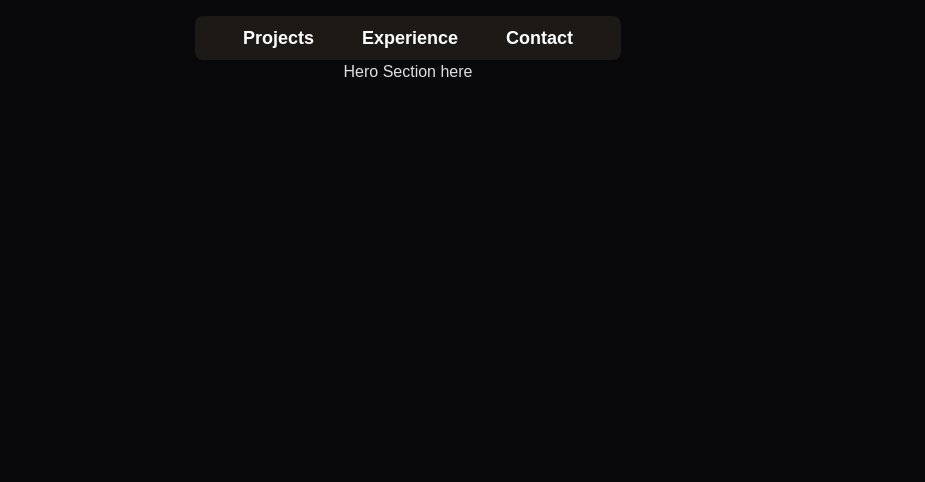
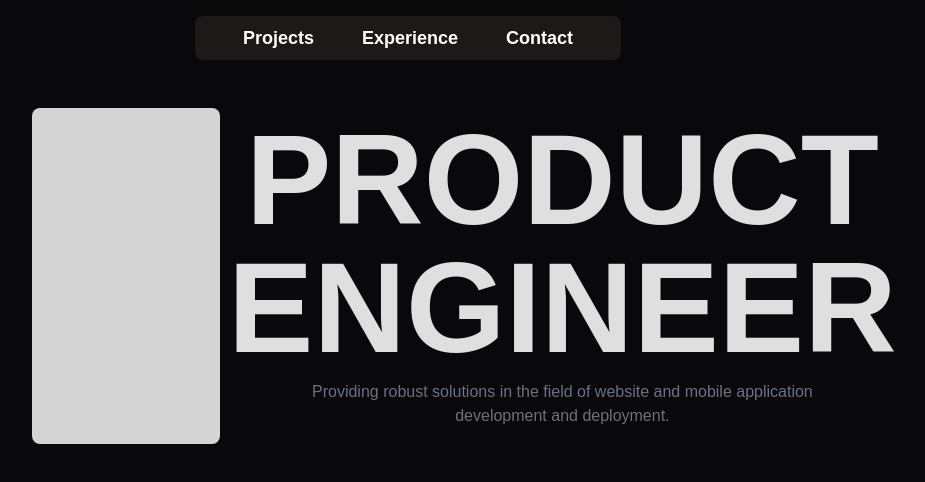
Before and after one commit to antonnprince/Portfolio, a React (Vite) app: page / in a window 1280 px wide. Shown: the top 482 px of the page, without its empty margins (232-1157 px from the left). Built offline with nearby package versions, Linux system fonts and the light colour scheme; a web font is replaced by a local one.

Commit message:
hero heading

```diff
--- a/src/Hero.jsx
+++ b/src/Hero.jsx
@@ -2,7 +2,31 @@ import React from 'react'
 
 const Hero = () => {
   return (
-    <div>Hero Section here</div>
+    <div
+    className='flex flex-col md:flex-row w-full justify-between  mt-12'
+    >
+        <div
+        className='bg-[#d4d4d4] w-full md:w-1/4 rounded-lg'
+        >
+
+        </div>
+
+        <div className='flex flex-col flex-wrap w-full p-2 md:w-3/4 mx-auto'>
+          <h1 className='font-extrabold  text-5xl transition-all duration-300 ease-in-out md:text-7xl lg:text-9xl'>
+            PRODUCT
+            <br />
+            ENGINEER
+            </h1>
+
+          <p
+           className='text-[#6B7280] text-center mx-auto p-2'
+          >
+            Providing robust solutions in the field of website and mobile application development and deployment.
+          </p>
+        </div>
+
+
+    </div>
   )
 }
 
--- a/src/Nav.jsx
+++ b/src/Nav.jsx
@@ -8,7 +8,7 @@ const Nav = () => {
   return (
 
     <div
-    className='bg-[#1C1917]  px-2 md:px-12 py-2 rounded-lg '
+    className='bg-[#1C1917] w-fit mx-auto px-2 md:px-12 py-2 rounded-lg '
         >
             {/* someting */}
 
```
